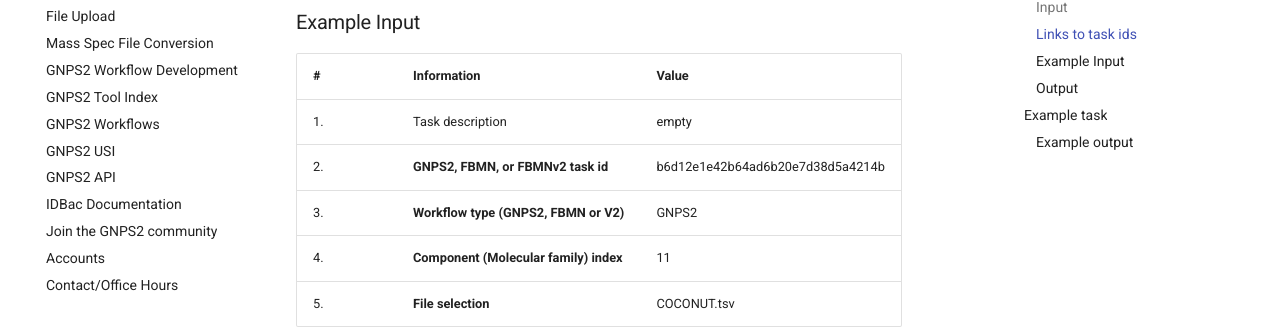
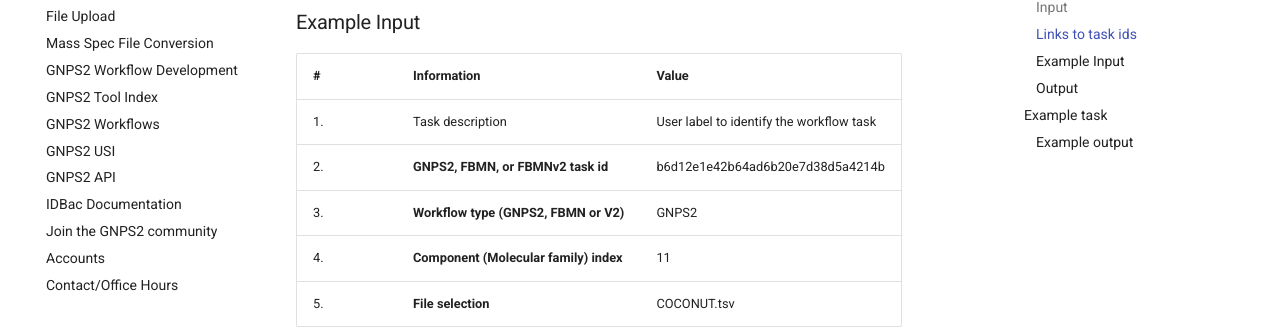
Before and after one commit to Wang-Bioinformatics-Lab/GNPS2_Documentation, an MkDocs documentation site: the page built from docs/chemwalker_doc.md, in a window 1280 px wide and 900 px high, scrolled down 1817 px. Shown: the part 146-475 px from the top of the window. Built offline with MkDocs 1.6.1 and Material for MkDocs 9.7.7, drawn with Linux system fonts in a browser that asks for light colours; comment, search, counter and statistics services are not loaded.

Commit message:
changed table for empty value in task

```diff
--- a/docs/chemwalker_doc.md
+++ b/docs/chemwalker_doc.md
@@ -29,10 +29,10 @@
 
 ### Example Input
 
-| #   | Information                                        | Value                                       |
-| --- | -------------------------------------------------- | ------------------------------------------- |
-| 1.  | Task description                                  | empty                                       |
-| 2.  | **GNPS2, FBMN, or FBMNv2 task id**                | b6d12e1e42b64ad6b20e7d38d5a4214b           |
+| #   | Information                                        | Value                                      |
+| --- | ------------------------------------------------- | ------------------------------------------- |
+| 1.  | Task description                                  | User label to identify the workflow task    |
+| 2.  | **GNPS2, FBMN, or FBMNv2 task id**                | b6d12e1e42b64ad6b20e7d38d5a4214b            |
 | 3.  | **Workflow type (GNPS2, FBMN or V2)**             | GNPS2                                       |
 | 4.  | **Component (Molecular family) index**            | 11                                          |
 | 5.  | **File selection**                                | COCONUT.tsv                                 |
```
